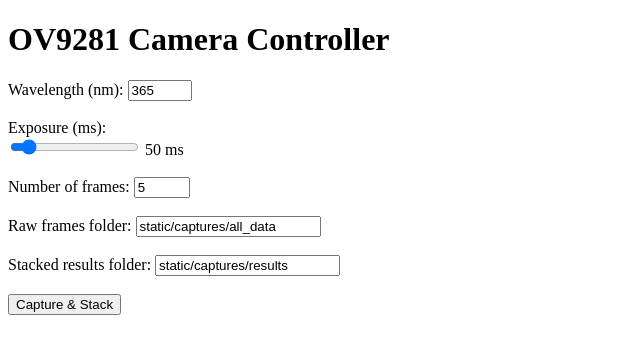
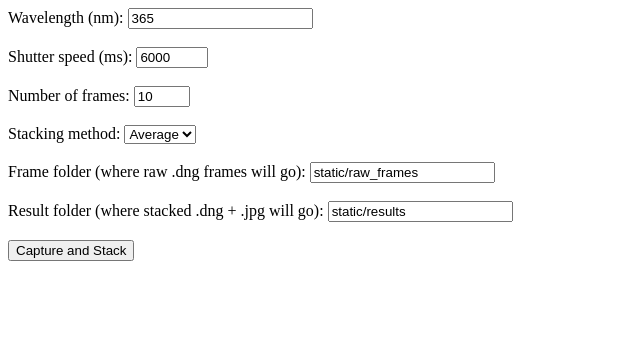
Before and after one commit to nicksadovnikov/UVCameraThesis, a Flask app: page / in a window 1280 px wide. Shown: the top 354 px of the page, without its empty margins (0-640 px from the left). Run offline with Flask 3, Linux system fonts and the light colour scheme.

Commit message:
Changes to Sony code

```diff
--- a/ArduCam App V1.0/app.py
+++ b/ArduCam App V1.0/app.py
@@ -1,141 +1,70 @@
 import os
 import cv2
 import numpy as np
+from flask import Flask, render_template, request, send_file
+from pathlib import Path
 import subprocess
-from flask import Flask, render_template, request, send_file
-from datetime import datetime
-from pathlib import Path
 import shutil
-import tifffile as tiff  # for saving .dng
-import json
 
 app = Flask(__name__)
 
-BASE_DIR = Path("static/captures")
-BASE_DIR.mkdir(parents=True, exist_ok=True)
+
+def capture_images(wavelength_nm, shutter_ms, frame_count, out_dir):
+    """Capture raw DNG frames with libcamera-still into the chosen folder"""
+    shutter_us = shutter_ms * 1000
+    for i in range(frame_count):
+        filename = f"{wavelength_nm}nm_{shutter_ms}ms_frame{i+1:03d}.dng"
+        filepath = out_dir / filename
+        cmd = [
+            "libcamera-still",
+            "--gain", "1",
+            "--shutter", str(shutter_us),
+            "--raw", "--encoding=raw",
+            "-o", str(filepath),
+            "-t", "1000"
+        ]
+        subprocess.run(cmd, check=True)
 
 
-def get_timestamped_dir():
-    """Create a new session folder with timestamp."""
-    timestamp = datetime.now().strftime("%Y-%m-%d_%H-%M-%S")
-    session_dir = BASE_DIR / timestamp
-    session_dir.mkdir(parents=True, exist_ok=True)
-    return session_dir
+def stack_images(wavelength_nm, shutter_ms, raw_dir, result_dir, method="average"):
+    """Stack raw frames and save both .dng and .jpg (with red saturation highlighting)"""
+    images = []
+    dng_files = sorted(raw_dir.glob(f"{wavelength_nm}nm_{shutter_ms}ms_frame*.dng"))
 
+    for f in dng_files:
+        raw = cv2.imread(str(f), cv2.IMREAD_UNCHANGED)
+        if raw is None:
+            continue
+        images.append(raw.astype(np.float32))
 
-def set_exposure_ms(exposure_ms: int):
-    """
-    Set manual exposure for OV9281.
-    - auto_exposure must be set to 1 for manual mode
-    - exposure_time_absolute is in units of 100 µs (1–5000)
-    """
-    # Convert ms → 100 µs units
-    exposure_units = int(exposure_ms * 10)
-    exposure_units = max(1, min(5000, exposure_units))
+    if not images:
+        raise ValueError("No frames captured to stack.")
 
-    subprocess.run(
-        ["v4l2-ctl", "-d", "/dev/video0",
-         "-c", "auto_exposure=1",
-         "-c", f"exposure_time_absolute={exposure_units}"],
-        check=True
-    )
+    if method == "average":
+        stacked = np.mean(images, axis=0)
+    elif method == "median":
+        stacked = np.median(np.array(images), axis=0)
+    else:
+        raise ValueError("Invalid stacking method")
 
-    return exposure_units
+    stacked = np.clip(stacked, 0, 65535).astype(np.uint16)
 
+    # Save stacked result as 16-bit DNG
+    dng_path = result_dir / f"{wavelength_nm}nm_{shutter_ms}ms_stacked.dng"
+    cv2.imwrite(str(dng_path), stacked)
 
-def get_camera_controls():
-    """
-    Query v4l2 controls and return as a dictionary {control: value}.
-    """
-    result = subprocess.run(
-        ["v4l2-ctl", "-d", "/dev/video0", "--list-ctrls"],
-        capture_output=True, text=True, check=True
-    )
-    controls = {}
-    for line in result.stdout.splitlines():
-        if "value=" in line:
-            key = line.strip().split()[0]
-            value_str = line.split("value=")[-1].split()[0]
-            controls[key] = value_str
-    return controls
+    # Create 8-bit preview for web
+    preview = (stacked / 256).astype(np.uint8)
 
+    # Highlight saturated pixels (≥ 250 in 8-bit scale)
+    mask = preview >= 250
+    preview_bgr = cv2.cvtColor(preview, cv2.COLOR_GRAY2BGR)
+    preview_bgr[mask] = [0, 0, 255]  # red overlay
 
-def save_dng_with_metadata(filepath: Path, image: np.ndarray, metadata: dict):
-    """
-    Save grayscale image as .dng with metadata JSON embedded in ImageDescription.
-    """
-    description = json.dumps(metadata, indent=2)
-    tiff.imwrite(
-        str(filepath),
-        image.astype(np.uint8),
-        photometric="minisblack",
-        description=description
-    )
+    jpg_path = result_dir / f"{wavelength_nm}nm_{shutter_ms}ms_stacked.jpg"
+    cv2.imwrite(str(jpg_path), preview_bgr)
 
-
-def capture_images(wavelength, exposure_ms, frame_count, save_dir):
-    """Capture N grayscale frames and save with metadata embedded."""
-    exposure_units = set_exposure_ms(exposure_ms)
-    controls = get_camera_controls()
-
-    cam = cv2.VideoCapture(0, cv2.CAP_V4L2)
-    cam.set(cv2.CAP_PROP_FRAME_WIDTH, 1280)
-    cam.set(cv2.CAP_PROP_FRAME_HEIGHT, 800)
-    cam.set(cv2.CAP_PROP_FPS, 10)
-
-    frames = []
-    for i in range(frame_count):
-        ret, frame = cam.read()
-        if not ret:
-            continue
-        gray = cv2.cvtColor(frame, cv2.COLOR_BGR2GRAY)
-        frames.append(gray)
-
-        filename = f"{wavelength}nm_{exposure_ms}ms_frame{i+1:03d}.dng"
-        filepath = save_dir / filename
-
-        metadata = {
-            "Wavelength_nm": wavelength,
-            "Exposure_ms": exposure_ms,
-            "Exposure_units_100us": exposure_units,
-            "FrameIndex": i + 1,
-            "Timestamp": datetime.now().isoformat(),
-            "CameraControls": controls
-        }
-
-        save_dng_with_metadata(filepath, gray, metadata)
-
-    cam.release()
-    return frames, controls
-
-
-def stack_images(frames, stack_dir, wavelength, exposure_ms, controls):
-    """Average frames, save stacked DNG, preview JPG, and highlight saturated pixels."""
-    stacked = np.mean(frames, axis=0).astype(np.uint8)
-
-    # Save DNG with metadata
-    dng_name = f"{wavelength}nm_{exposure_ms}ms_stacked_result.dng"
-    dng_path = stack_dir / dng_name
-    metadata = {
-        "Wavelength_nm": wavelength,
-        "Exposure_ms": exposure_ms,
-        "FrameCount": len(frames),
-        "Timestamp": datetime.now().isoformat(),
-        "CameraControls": controls
-    }
-    save_dng_with_metadata(dng_path, stacked, metadata)
-
-    # Create saturation-highlighted preview
-    saturated_mask = stacked >= 240  # True where pixels are clipped
-    preview = cv2.cvtColor(stacked, cv2.COLOR_GRAY2BGR)
-    preview[saturated_mask] = (0, 0, 255)  # mark clipped pixels in red
-
-    preview_name = f"{wavelength}nm_{exposure_ms}ms_stacked_preview.jpg"
-    preview_path = stack_dir / preview_name
-    cv2.imwrite(str(preview_path), preview)
-
-    return dng_path, preview_path
-
+    return jpg_path.relative_to("static")
 
 
 @app.route("/")
@@ -145,39 +74,35 @@ def index():
 
 @app.route("/capture", methods=["POST"])
 def capture():
-    wavelength = int(request.form["wavelength"])
-    exposure_ms = int(request.form["shutter"])
+    wavelength_nm = int(request.form["wavelength"])
+    shutter_ms = int(request.form["shutter"])
     frame_count = int(request.form["frames"])
+    method = request.form.get("stack_method", "average")
 
-    raw_dir = Path(request.form["raw_dir"])
-    stack_base = Path(request.form["stack_dir"])
-    raw_dir.mkdir(parents=True, exist_ok=True)
+    frame_folder = Path(request.form["frame_folder"])
+    result_folder = Path(request.form["result_folder"])
 
-    timestamp = datetime.now().strftime("%Y-%m-%d_%H-%M-%S")
-    stack_dir = stack_base / timestamp
-    stack_dir.mkdir(parents=True, exist_ok=True)
+    frame_folder.mkdir(parents=True, exist_ok=True)
+    result_folder.mkdir(parents=True, exist_ok=True)
 
-    # Capture raw frames with metadata
-    frames, controls = capture_images(wavelength, exposure_ms, frame_count, raw_dir)
+    # Capture frames into user-selected folder
+    capture_images(wavelength_nm, shutter_ms, frame_count, frame_folder)
 
-    # Save stacked frame with metadata
-    dng_path, preview_path = stack_images(frames, stack_dir, wavelength, exposure_ms, controls)
-
-    rel_preview = preview_path.relative_to("static")
-    rel_stack_dir = stack_dir.relative_to("static")
+    # Stack and save results in user-selected folder
+    result_rel = stack_images(wavelength_nm, shutter_ms, frame_folder, result_folder, method)
 
     return render_template(
         "result.html",
-        result_image=str(rel_preview),
-        session_dir=str(rel_stack_dir)
+        result_image=str(result_rel),
+        session_dir=str(result_folder)
     )
 
 
-@app.route("/download/<path:session_dir>")
-def download(session_dir):
-    abs_dir = BASE_DIR / session_dir
-    zip_path = abs_dir.with_suffix(".zip")
-    shutil.make_archive(str(abs_dir), 'zip', str(abs_dir))
+@app.route("/download")
+def download():
+    """Bundle everything under static/ into a single zip for download"""
+    zip_path = "experiment_results.zip"
+    shutil.make_archive("experiment_results", 'zip', "static")
     return send_file(zip_path, as_attachment=True)
 
 
--- a/ArduCam App V1.0/templates/index.html
+++ b/ArduCam App V1.0/templates/index.html
@@ -1,36 +1,24 @@
-<!DOCTYPE html>
-<html lang="en">
-<head>
-  <meta charset="UTF-8">
-  <title>OV9281 Camera Control</title>
-  <script>
-    function updateExposureValue(val) {
-      document.getElementById('expVal').innerText = val + " ms";
-    }
-  </script>
-</head>
-<body>
-  <h1>OV9281 Camera Controller</h1>
-  <form action="/capture" method="post">
+<form action="/capture" method="post">
+  <label>Wavelength (nm):</label>
+  <input type="number" name="wavelength" value="365" required><br><br>
 
-    <label>Wavelength (nm):</label>
-    <input type="number" name="wavelength" value="365" min="200" max="900" required><br><br>
+  <label>Shutter speed (ms):</label>
+  <input type="number" name="shutter" value="6000" min="1" max="6000" required><br><br>
 
-    <label>Exposure (ms):</label><br>
-    <input type="range" name="shutter" min="1" max="500" value="50"
-           oninput="updateExposureValue(this.value)">
-    <span id="expVal">50 ms</span><br><br>
+  <label>Number of frames:</label>
+  <input type="number" name="frames" value="10" min="1" max="30" required><br><br>
 
-    <label>Number of frames:</label>
-    <input type="number" name="frames" value="5" min="1" max="30" required><br><br>
+  <label>Stacking method:</label>
+  <select name="stack_method">
+    <option value="average" selected>Average</option>
+    <option value="median">Median</option>
+  </select><br><br>
 
-    <label>Raw frames folder:</label>
-    <input type="text" name="raw_dir" value="static/captures/all_data" required><br><br>
+  <label>Frame folder (where raw .dng frames will go):</label>
+  <input type="text" name="frame_folder" value="static/raw_frames"><br><br>
 
-    <label>Stacked results folder:</label>
-    <input type="text" name="stack_dir" value="static/captures/results" required><br><br>
+  <label>Result folder (where stacked .dng + .jpg will go):</label>
+  <input type="text" name="result_folder" value="static/results"><br><br>
 
-    <button type="submit">Capture & Stack</button>
-  </form>
-</body>
-</html>
+  <button type="submit">Capture and Stack</button>
+</form>
```
